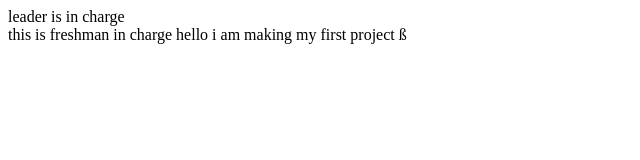
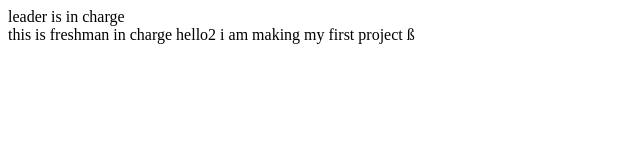
Before and after one commit to ssado2/companyProject, a plain HTML site: page index.html in a window 1280 px wide. Shown: the full height of the page, 0-640 px from the left. Drawn offline with Linux system fonts and the light colour scheme.

Commit message:
freshman 2

```diff
--- a/index.html
+++ b/index.html
@@ -9,7 +9,7 @@
   <body>
     <nav>leader is in charge</nav>
     <main>this is freshman in charge
-      hello
+      hello2
       i am making my first project  ß
     </main>
     <footer></footer>
```
